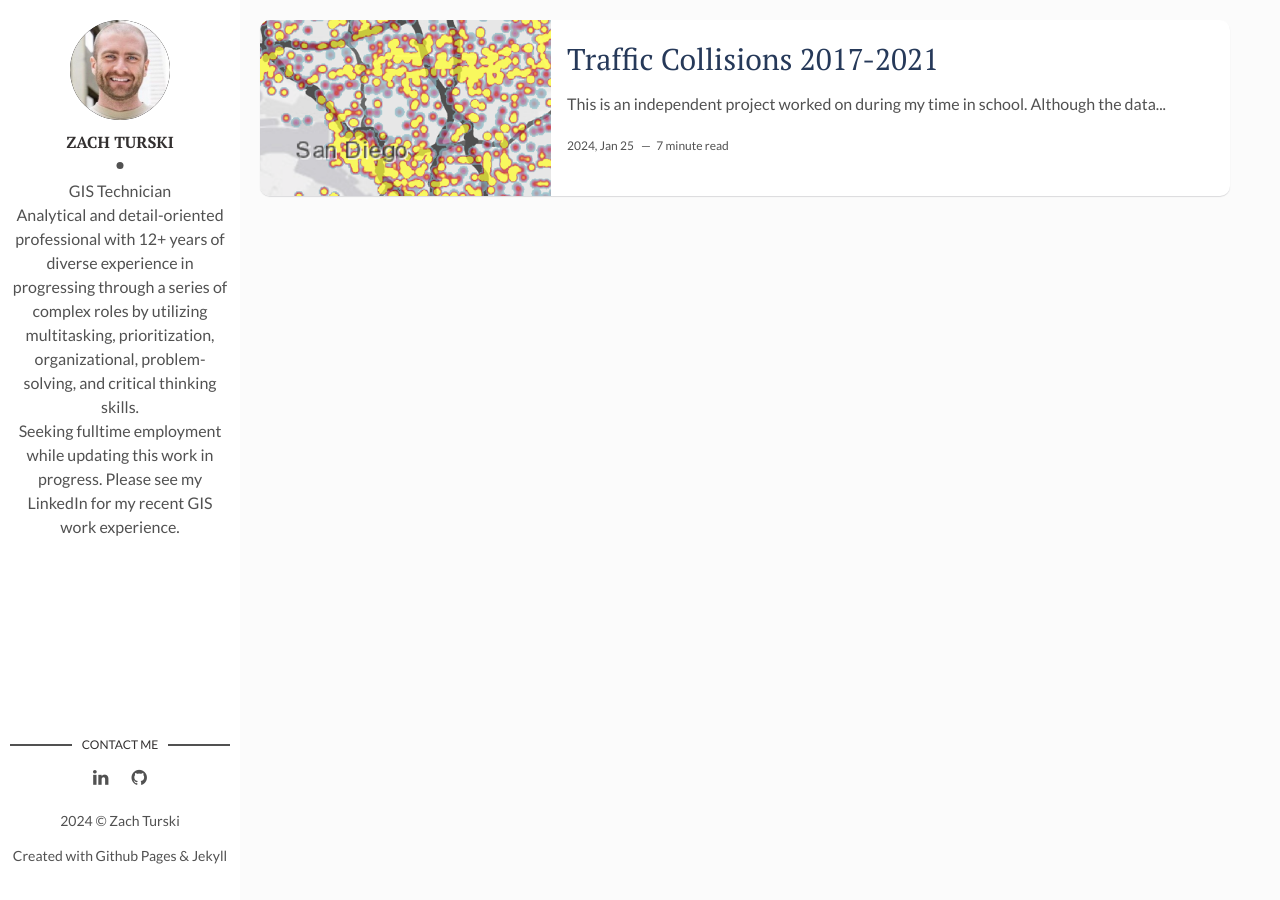
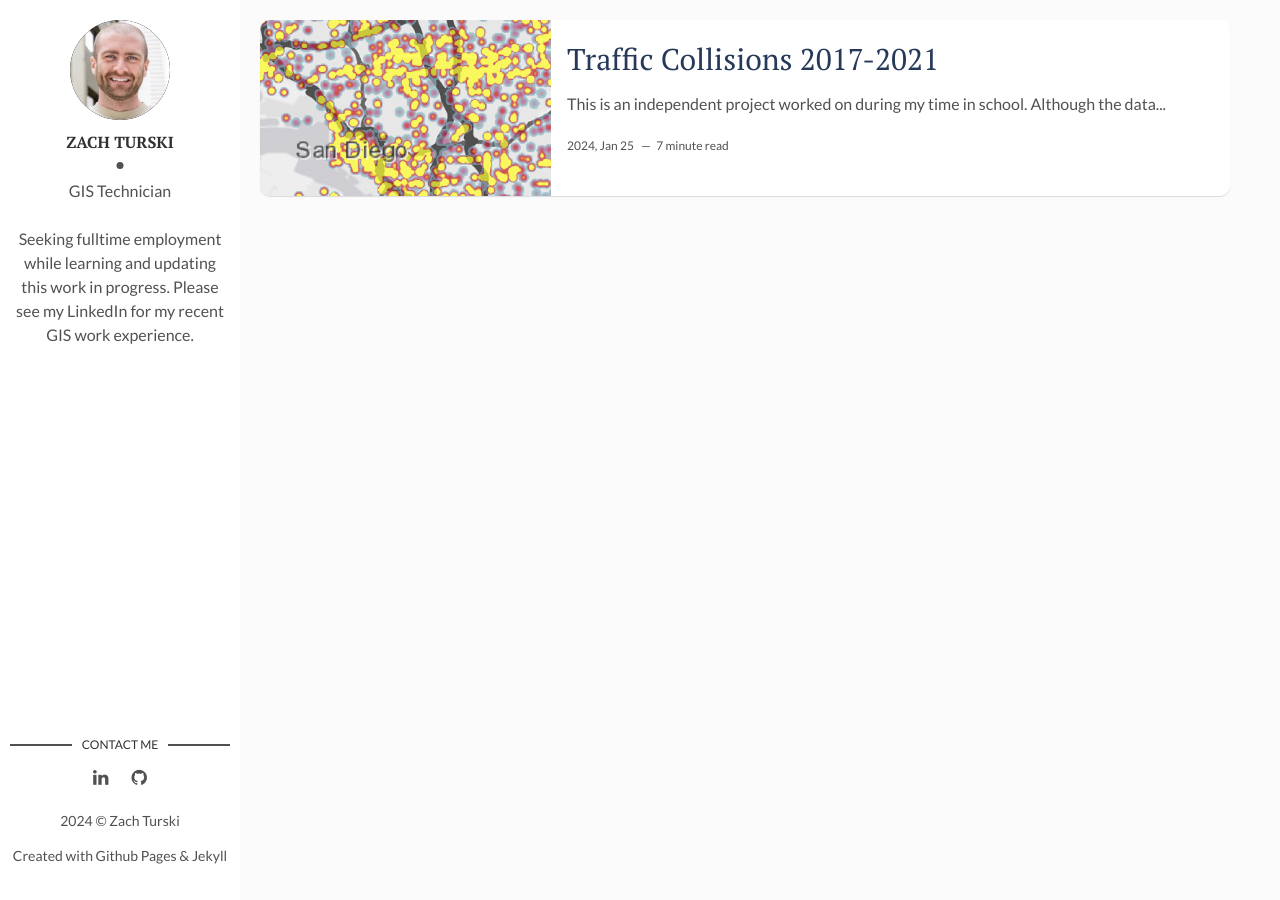
Before and after one commit to zach-tur/zach-tur.github.io, a Jekyll site: the page built from index.html, in a window 1280 px wide. Built offline with Jekyll 4.4.1, drawn with Linux system fonts in a browser that asks for light colours; the list of posts is cut into pages by our own code.

Commit message:
Update _config.yml

```diff
--- a/_config.yml
+++ b/_config.yml
@@ -11,11 +11,8 @@ author: Zach Turski # add your name
 author-img: zt-portrait.png # add your photo
 about-author: >
   GIS Technician
-  <br>
-  Analytical and detail-oriented professional with 12+ years of diverse experience in progressing through a series of
-  complex roles by utilizing multitasking, prioritization, organizational, problem-solving, and critical thinking skills.
-  <br>
-  Seeking fulltime employment while updating this work in progress.
+  <br><br>
+  Seeking fulltime employment while learning and updating this work in progress.
   Please see my LinkedIn for my recent GIS work experience.
 # social-twitter: # add your Twitter handle
 # social-facebook: # add your Facebook handle
```
